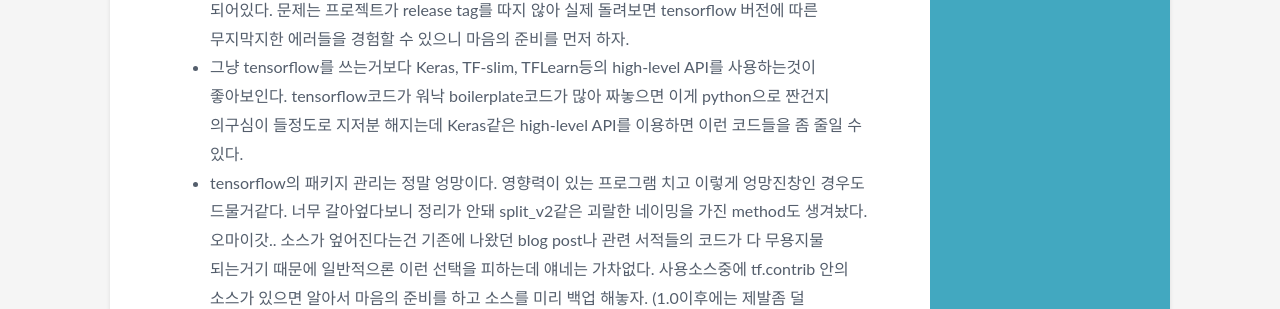
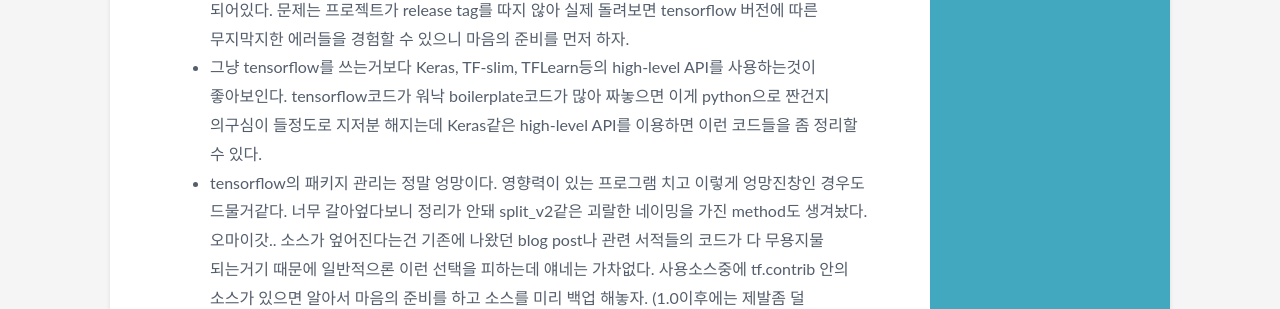
Before and after one commit to inyl/inyl.github.io, a Jekyll site: the page built from _posts/2017-03-04-think_tensorflow.markdown, in a window 1280 px wide and 900 px high, scrolled down 1948 px. Shown: the part 203-512 px from the top of the window. Built offline with Jekyll 4.4.1, drawn with Linux system fonts in a browser that asks for light colours; comment, search, counter and statistics services are not loaded.

Commit message:
멘트 수정

```diff
--- a/_posts/2017-03-04-think_tensorflow.markdown
+++ b/_posts/2017-03-04-think_tensorflow.markdown
@@ -37,7 +37,7 @@
 
 ## 기타
 - 자신이 일반적인 서비스 모델을 개발하려 한다면 [tensorflow models](https://github.com/tensorflow/models) 프로젝트를 살펴보자. Image Classification, AutoEncoder, Image Captioning, seq-2-seq 모델등 여러가지가 이미 잘 개발 되어있다. 문제는 프로젝트가 release tag를 따지 않아 실제 돌려보면 tensorflow 버전에 따른 무지막지한 에러들을 경험할 수 있으니 마음의 준비를 먼저 하자.
-- 그냥 tensorflow를 쓰는거보다 Keras, TF-slim, TFLearn등의 high-level API를 사용하는것이 좋아보인다. tensorflow코드가 워낙 boilerplate코드가 많아 짜놓으면 이게 python으로 짠건지 의구심이 들정도로 지저분 해지는데 Keras같은 high-level API를 이용하면 이런 코드들을 좀 줄일 수 있다.
+- 그냥 tensorflow를 쓰는거보다 Keras, TF-slim, TFLearn등의 high-level API를 사용하는것이 좋아보인다. tensorflow코드가 워낙 boilerplate코드가 많아 짜놓으면 이게 python으로 짠건지 의구심이 들정도로 지저분 해지는데 Keras같은 high-level API를 이용하면 이런 코드들을 좀 정리할 수 있다.
 - tensorflow의 패키지 관리는 정말 엉망이다. 영향력이 있는 프로그램 치고 이렇게 엉망진창인 경우도 드물거같다. 너무 갈아엎다보니 정리가 안돼 split_v2같은 괴랄한 네이밍을 가진 method도 생겨놨다. 오마이갓.. 소스가 엎어진다는건 기존에 나왔던 blog post나 관련 서적들의 코드가 다 무용지물 되는거기 때문에 일반적으론 이런 선택을 피하는데 얘네는 가차없다. 사용소스중에 tf.contrib 안의 소스가 있으면 알아서 마음의 준비를 하고 소스를 미리 백업 해놓자. (1.0이후에는 제발좀 덜 갈아엎길)
 - 지네들도 미안한지 1.0 마이그레이션 툴을 제공해준다. [https://www.tensorflow.org/install/migration](https://www.tensorflow.org/install/migration)
 - tensorboard를 적극 활용해야한다. tensorflow구조상 개발자에게 익숙한 breakpoint 디버깅이 불가능해 사실상 모니터링 할 수 있는 방법이 얘밖에 없어서 쓰기 싫어도 어쩔 수 없이써야한다. tensorflow를 써야한다면 tensorboard사용법을 필히 익히자.
```
